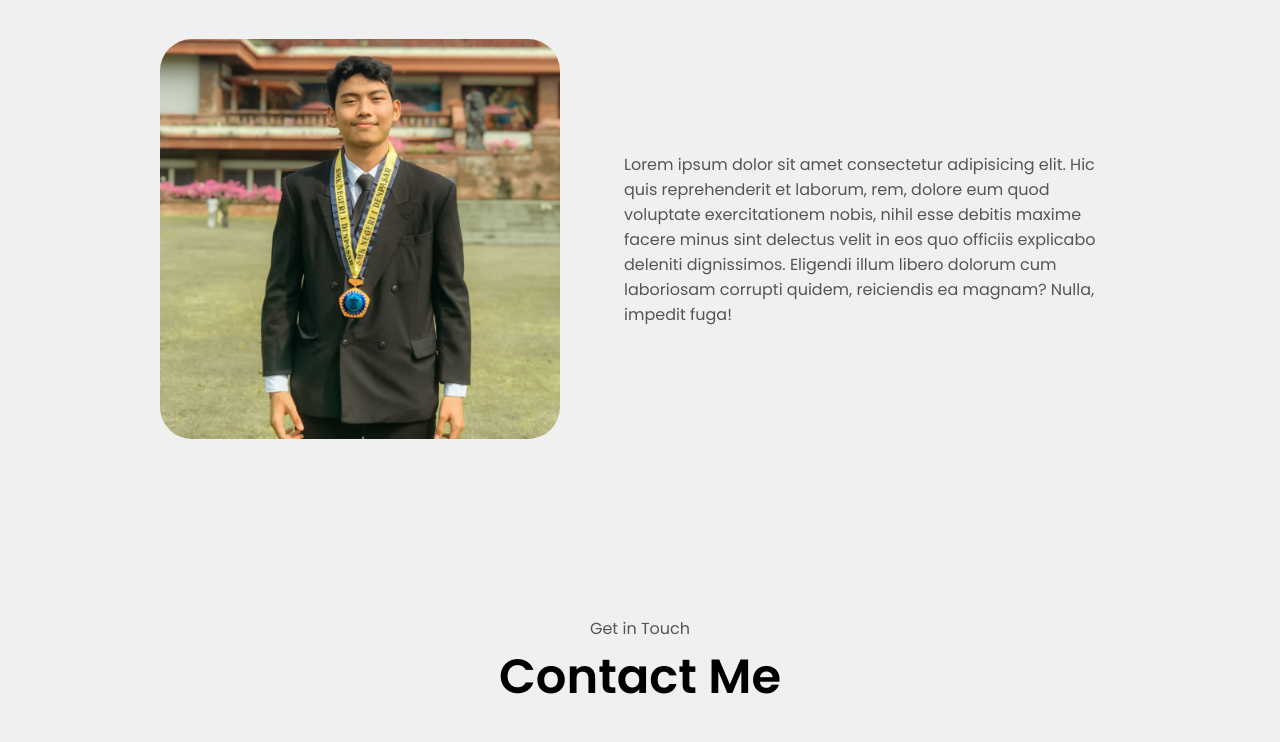
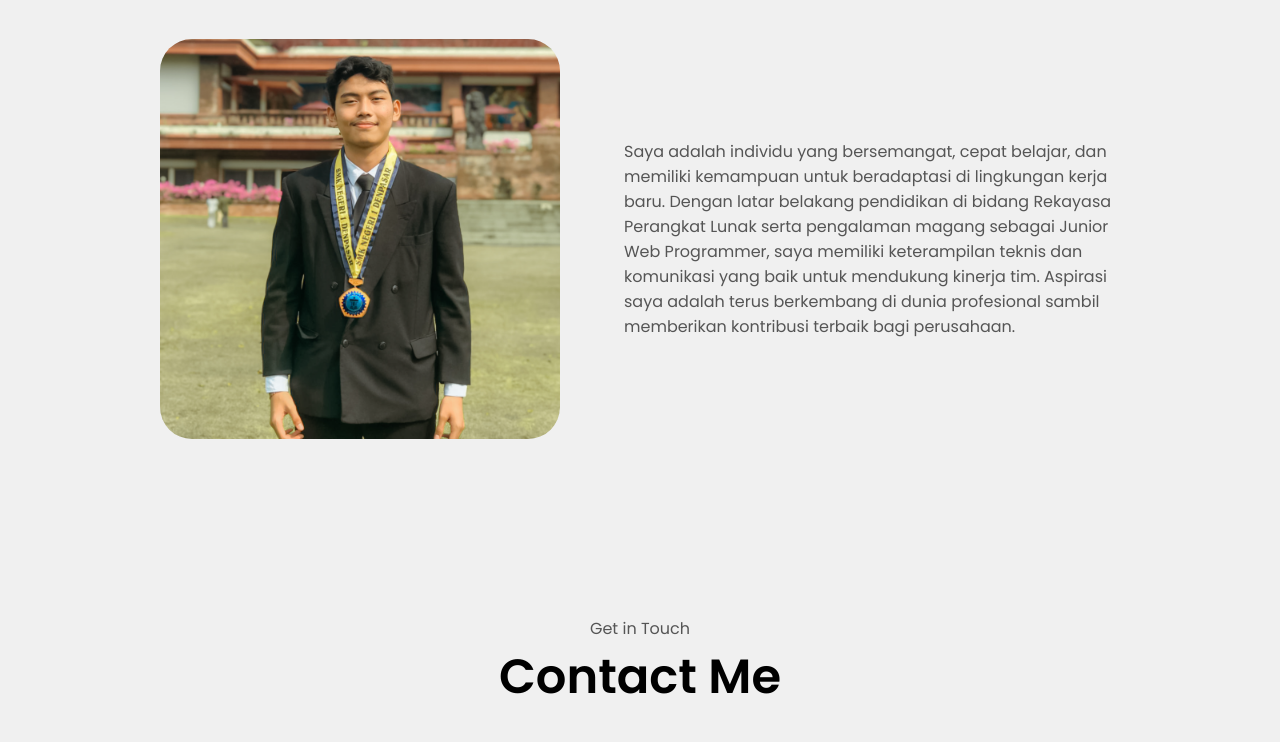
Before and after one commit to Adithamada/Adithamada.github.io, a plain HTML site: page index.html in a window 1280 px wide. Shown: the part 1080-1822 px from the top of the page. Drawn offline with Linux system fonts and the light colour scheme.

Commit message:
Update index.html

```diff
--- a/index.html
+++ b/index.html
@@ -81,12 +81,7 @@
         <div class="about-details-container">
           <div class="text-container">
             <p>
-              Lorem ipsum dolor sit amet consectetur adipisicing elit. Hic quis
-              reprehenderit et laborum, rem, dolore eum quod voluptate
-              exercitationem nobis, nihil esse debitis maxime facere minus sint
-              delectus velit in eos quo officiis explicabo deleniti dignissimos.
-              Eligendi illum libero dolorum cum laboriosam corrupti quidem,
-              reiciendis ea magnam? Nulla, impedit fuga!
+              Saya adalah individu yang bersemangat, cepat belajar, dan memiliki kemampuan untuk beradaptasi di lingkungan kerja baru. Dengan latar belakang pendidikan di bidang Rekayasa Perangkat Lunak serta pengalaman magang sebagai Junior Web Programmer, saya memiliki keterampilan teknis dan komunikasi yang baik untuk mendukung kinerja tim. Aspirasi saya adalah terus berkembang di dunia profesional sambil memberikan kontribusi terbaik bagi perusahaan.
             </p>
           </div>
         </div>
```
